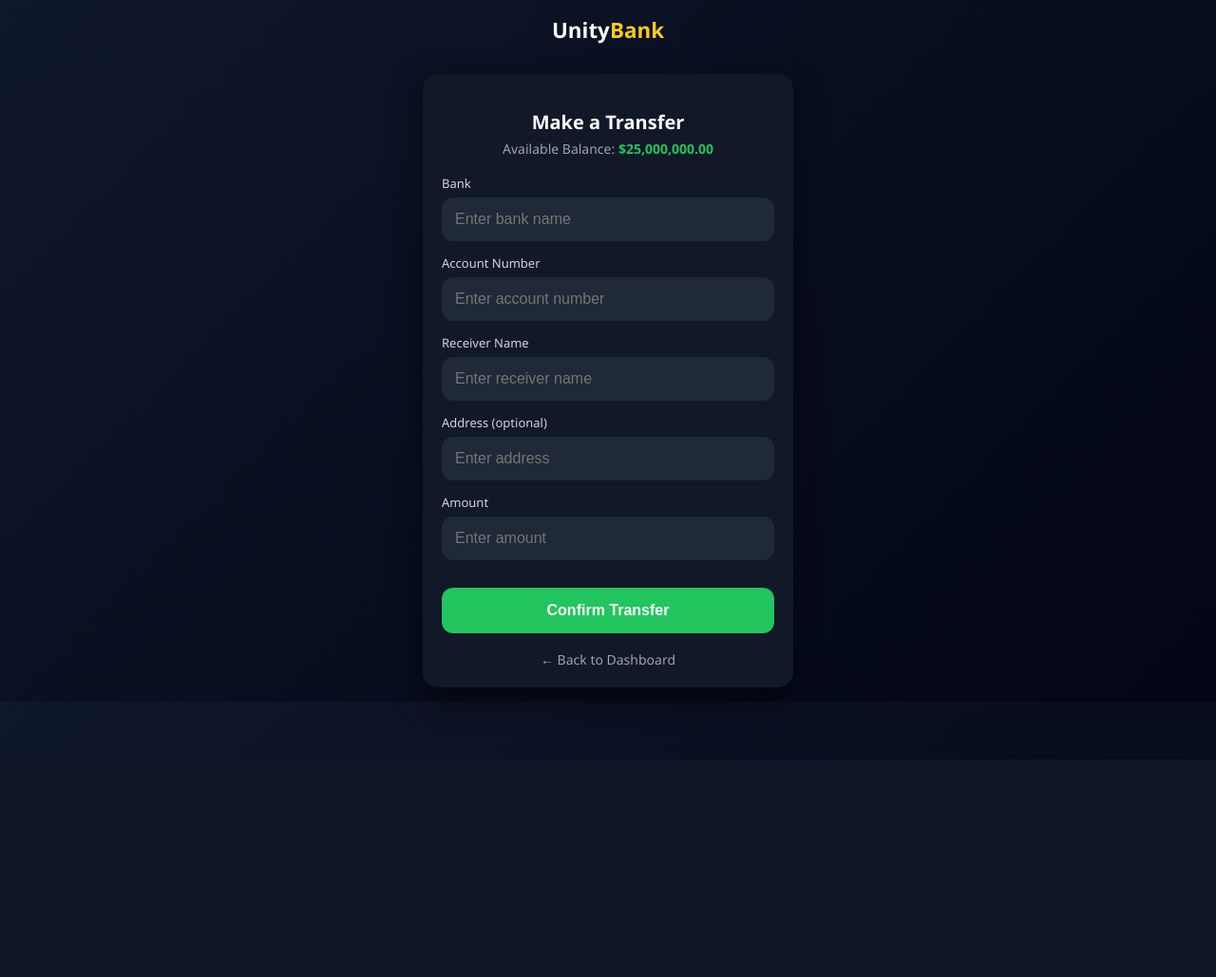
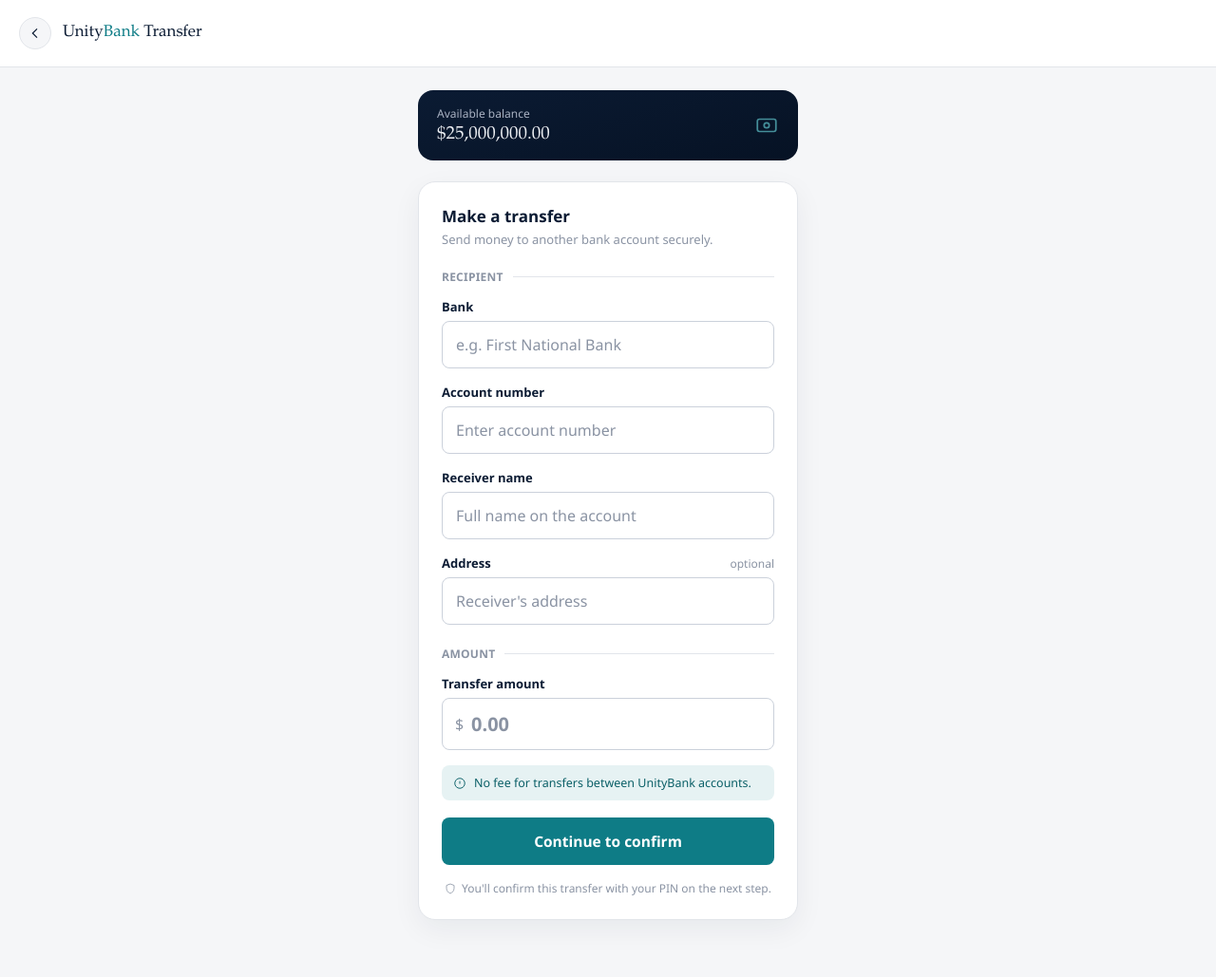
Before and after one commit to unitytech1/U.unitybank-app, a Flask app: page /transfer in a window 1280 px wide. Shown: the whole page at 95% size. Before the commit the page ends 740 px from the top, so only its background shows below. Run offline with Flask 3, Linux system fonts and the light colour scheme; the visitor is signed in with stand-in values (Sample User, id 1).

Commit message:
Update transfer.html

```diff
--- a/templates/transfer.html
+++ b/templates/transfer.html
@@ -2,226 +2,348 @@
 <html lang="en">
 <head>
 <meta charset="UTF-8">
-    <meta name="viewport" content="width=device-width, initial-scale=1.0">
-    <title>Unity Bank - Make a Transfer</title>
+<meta name="viewport" content="width=device-width, initial-scale=1, maximum-scale=1">
+<title>Make a Transfer - UnityBank</title>
 <style>
+
 *{
+    margin:0;
+    padding:0;
     box-sizing:border-box;
 }
 
-/* =========================
-   BODY
-========================= */
-body {
-    margin: 0;
-    font-family: 'Segoe UI', sans-serif;
-    background: linear-gradient(135deg,#0f172a,#020617);
-    color: white;
+:root{
+    --ink:#0B1B33;
+    --ink-deep:#061224;
+    --paper:#F5F6F8;
+    --card:#FFFFFF;
+    --accent:#0E7C86;
+    --accent-dark:#0A5F67;
+    --accent-soft:rgba(14,124,134,0.10);
+    --text-muted:#5B6472;
+    --text-soft:#8A93A3;
+    --line:#E2E5EA;
+    --success:#1B8A5A;
+    --success-bg:#E7F5EE;
+    --error:#B3261E;
+    --error-bg:#FDECEA;
+
+    --font-display: "Iowan Old Style", "Palatino Linotype", Georgia, ui-serif, serif;
+    --font-body: "Segoe UI", ui-sans-serif, -apple-system, BlinkMacSystemFont, Helvetica, Arial, sans-serif;
 }
 
-/* =========================
-   HEADER
-========================= */
-.header {
-    padding: 16px;
-    text-align: center;
-    font-size: 1.4rem;
-    font-weight: bold;
+html, body{
+    height:100%;
 }
 
-.header span {
-    color: #facc15;
+body{
+    margin:0;
+    font-family:var(--font-body);
+    background:var(--paper);
+    color:var(--ink);
+    min-height:100vh;
 }
 
-/* =========================
-   CONTAINER (MOBILE PERFECT)
-========================= */
-.container {
-    max-width: 420px;
-    margin: auto;
-    padding: 15px;
+/* TOPBAR */
+.topbar{
+    display:flex;
+    align-items:center;
+    gap:12px;
+    padding:18px 20px;
+    background:var(--card);
+    border-bottom:1px solid var(--line);
+    position:sticky;
+    top:0;
+    z-index:10;
 }
 
-/* =========================
-   CARD
-========================= */
-.card {
-    background: #111827;
-    padding: 20px;
-    border-radius: 16px;
-    box-shadow: 0 10px 30px rgba(0,0,0,0.6);
+.back-btn{
+    width:34px;
+    height:34px;
+    border-radius:50%;
+    background:var(--paper);
+    border:1px solid var(--line);
+    display:flex;
+    align-items:center;
+    justify-content:center;
+    color:var(--ink);
+    text-decoration:none;
+    flex:none;
 }
 
-/* =========================
-   TEXT
-========================= */
-h2 {
-    text-align: center;
-    margin-bottom: 5px;
-    font-size: 20px;
+.back-btn:hover{
+    background:var(--line);
 }
 
-.balance {
-    text-align: center;
-    color: #9ca3af;
-    margin-bottom: 18px;
-    font-size: 14px;
+.topbar h1{
+    font-family:var(--font-display);
+    font-weight:500;
+    font-size:17px;
 }
 
-.balance b {
-    color: #22c55e;
+/* CONTAINER */
+.container{
+    max-width:440px;
+    margin:0 auto;
+    padding:24px 20px 60px;
 }
 
-/* =========================
-   FORM GROUP
-========================= */
-.form-group {
-    margin-bottom: 14px;
+/* BALANCE STRIP */
+.balance-strip{
+    background:linear-gradient(165deg, var(--ink) 0%, var(--ink-deep) 100%);
+    border-radius:16px;
+    padding:16px 20px;
+    color:#EDEFF3;
+    display:flex;
+    align-items:center;
+    justify-content:space-between;
+    margin-bottom:22px;
 }
 
-.form-group label {
-    display: block;
-    margin-bottom: 6px;
-    font-size: 13px;
-    color: #d1d5db;
+.balance-strip .label{
+    font-size:12px;
+    color:#A9B2C3;
+    margin-bottom:2px;
 }
 
-/* =========================
-   INPUT (iPhone optimized)
-========================= */
-.form-group input {
-    width: 100%;
-    padding: 14px;
-    border-radius: 12px;
-    border: none;
-    background: #1f2937;
-    color: white;
-    font-size: 16px; /* prevents zoom on iPhone */
+.balance-strip .amount{
+    font-family:var(--font-display);
+    font-size:19px;
+    font-weight:500;
 }
 
-/* INPUT FOCUS */
-.form-group input:focus {
-    outline: none;
-    box-shadow: 0 0 0 2px #facc15;
+.balance-strip svg{
+    opacity:0.7;
 }
 
-/* =========================
-   BUTTON
-========================= */
-.btn {
-    width: 100%;
-    padding: 15px;
-    margin-top: 15px;
-    background: #22c55e;
-    border: none;
-    border-radius: 12px;
-    color: white;
-    font-size: 16px;
-    font-weight: bold;
-    cursor: pointer;
-    transition: 0.3s;
+/* CARD */
+.card{
+    background:var(--card);
+    border:1px solid var(--line);
+    border-radius:18px;
+    padding:24px;
+    box-shadow:0 10px 30px rgba(11,27,51,0.06);
 }
 
-.btn:hover {
-    background: #16a34a;
+.card-intro{
+    margin-bottom:20px;
 }
 
-/* =========================
-   BACK LINK
-========================= */
-.back {
-    text-align: center;
-    margin-top: 18px;
-    color: #9ca3af;
-    text-decoration: none;
-    display: block;
-    font-size: 14px;
+.card-intro h2{
+    font-size:17px;
+    font-weight:600;
+    margin-bottom:4px;
 }
 
-.back:hover {
-    color: white;
+.card-intro p{
+    font-size:13px;
+    color:var(--text-soft);
 }
 
-/* =========================
-   MOBILE RESPONSIVE
-========================= */
-@media(max-width:480px){
-     .container{
-        padding:12px;
+/* FIELD */
+.field{
+    margin-bottom:16px;
+    text-align:left;
 }
 
-    .card{
-        padding:18px;
+.field label{
+    display:flex;
+    justify-content:space-between;
+    align-items:baseline;
+    font-size:13px;
+    font-weight:600;
+    color:var(--ink);
+    margin-bottom:6px;
 }
 
-    h2{
-        font-size:18px;
+.field label .optional{
+    font-weight:400;
+    color:var(--text-soft);
+    font-size:12px;
 }
 
-    .form-group input{
-        padding:13px;
+.input{
+    width:100%;
+    padding:13px 14px;
+    border-radius:8px;
+    border:1px solid #CBD1DB;
+    background:var(--card);
+    color:var(--ink);
+    outline:none;
+    font-size:16px;
+    font-family:var(--font-body);
+    transition:border-color 0.15s, box-shadow 0.15s;
 }
 
+.input::placeholder{
+    color:var(--text-soft);
+}
+
+.input:focus{
+    border-color:var(--accent);
+    box-shadow:0 0 0 3px rgba(14,124,134,0.15);
+}
+
+/* AMOUNT FIELD */
+.amount-row{
+    position:relative;
+}
+
+.amount-row .currency{
+    position:absolute;
+    left:14px;
+    top:50%;
+    transform:translateY(-50%);
+    color:var(--text-soft);
+    font-size:16px;
+    pointer-events:none;
+}
+
+.amount-row .input{
+    padding-left:30px;
+    font-size:20px;
+    font-weight:600;
+}
+
+/* DIVIDER LABEL */
+.field-section{
+    display:flex;
+    align-items:center;
+    gap:10px;
+    margin:22px 0 14px;
+    color:var(--text-soft);
+    font-size:12px;
+    font-weight:600;
+    letter-spacing:0.02em;
+    text-transform:uppercase;
+}
+
+.field-section::after{
+    content:"";
+    flex:1;
+    height:1px;
+    background:var(--line);
+}
+
+/* FEE NOTE */
+.fee-note{
+    display:flex;
+    align-items:center;
+    gap:8px;
+    background:var(--accent-soft);
+    color:var(--accent-dark);
+    font-size:12.5px;
+    padding:10px 12px;
+    border-radius:8px;
+    margin-bottom:18px;
+}
+
+/* BUTTON */
 .btn{
+    width:100%;
     padding:14px;
+    border:none;
+    border-radius:8px;
+    background:var(--accent);
+    color:white;
+    font-weight:600;
+    cursor:pointer;
+    font-size:15.5px;
+    font-family:var(--font-body);
+    transition:background 0.15s;
 }
+
+.btn:hover{
+    background:var(--accent-dark);
 }
+
+.security-note{
+    display:flex;
+    align-items:center;
+    justify-content:center;
+    gap:6px;
+    margin-top:16px;
+    font-size:12px;
+    color:var(--text-soft);
+}
+
 </style>
 </head>
 <body>
 
-    <div class="header">
-        Unity<span>Bank</span>
+<div class="topbar">
+    <a href="{{ url_for('dashboard') }}" class="back-btn" aria-label="Back to dashboard">
+        <svg width="16" height="16" viewBox="0 0 24 24" fill="none"><path d="M15 5l-7 7 7 7" stroke="currentColor" stroke-width="1.8"/></svg>
+    </a>
+    <h1>Unity<span style="color:var(--accent);">Bank</span> Transfer</h1>
 </div>
 
 <div class="container">
-        <div class="card">
 
-            <h2>Make a Transfer</h2>
-
-            <div class="balance">
-                Available Balance:
-                <b>${{ "{:,.2f}".format(user.balance) }}</b>
+    <div class="balance-strip">
+        <div>
+            <div class="label">Available balance</div>
+            <div class="amount">${{ "{:,.2f}".format(user.balance) }}</div>
+        </div>
+        <svg width="26" height="26" viewBox="0 0 24 24" fill="none"><rect x="3" y="6" width="18" height="12" rx="2" stroke="#5FC3CB" stroke-width="1.6"/><circle cx="12" cy="12" r="2.5" stroke="#5FC3CB" stroke-width="1.6"/></svg>
     </div>
 
-  <form method="POST" action="{{ url_for('go_to_pin') }}">
-
-    <div class="form-group">
-        <label>Bank</label>
-        <input type="text" name="bank" placeholder="Enter bank name" required>
+    <div class="card">
+        <div class="card-intro">
+            <h2>Make a transfer</h2>
+            <p>Send money to another bank account securely.</p>
         </div>
 
-    <div class="form-group">
-        <label>Account Number</label>
-        <input type="text" name="account_number" placeholder="Enter account number" required>
+        <form method="POST" action="{{ url_for('go_to_pin') }}" id="transfer-form">
+
+            <div class="field-section">Recipient</div>
+
+            <div class="field">
+                <label for="bank">Bank</label>
+                <input type="text" id="bank" name="bank" class="input" placeholder="e.g. First National Bank" required>
             </div>
 
-    <div class="form-group">
-        <label>Receiver Name</label>
-        <input type="text" name="receiver_name" placeholder="Enter receiver name" required>
+            <div class="field">
+                <label for="account_number">Account number</label>
+                <input type="text" id="account_number" name="account_number" class="input" inputmode="numeric" placeholder="Enter account number" required>
             </div>
 
-    <div class="form-group">
-        <label>Address (optional)</label>
-        <input type="text" name="address" placeholder="Enter address">
+            <div class="field">
+                <label for="receiver_name">Receiver name</label>
+                <input type="text" id="receiver_name" name="receiver_name" class="input" placeholder="Full name on the account" required>
             </div>
 
-    <div class="form-group">
-        <label>Amount</label>
-        <input type="number" name="amount" placeholder="Enter amount" required>
+            <div class="field">
+                <label for="address">Address <span class="optional">optional</span></label>
+                <input type="text" id="address" name="address" class="input" placeholder="Receiver's address">
             </div>
 
-    <button type="submit" class="btn">
-        Confirm Transfer
-    </button>
+            <div class="field-section">Amount</div>
 
-</form>
-            <a href="{{ url_for('dashboard') }}" class="back">
-                ← Back to Dashboard
-            </a>
-
+            <div class="field">
+                <label for="amount">Transfer amount</label>
+                <div class="amount-row">
+                    <span class="currency">$</span>
+                    <input type="number" id="amount" name="amount" class="input" placeholder="0.00" min="0.01" step="0.01" required>
                 </div>
             </div>
 
+            <div class="fee-note">
+                <svg width="14" height="14" viewBox="0 0 24 24" fill="none"><circle cx="12" cy="12" r="9" stroke="currentColor" stroke-width="1.6"/><path d="M12 8v5M12 16h.01" stroke="currentColor" stroke-width="1.6"/></svg>
+                No fee for transfers between UnityBank accounts.
+            </div>
+
+            <button type="submit" class="btn">Continue to confirm</button>
+
+            <div class="security-note">
+                <svg width="12" height="12" viewBox="0 0 24 24" fill="none"><path d="M12 2L4 5v6c0 5 3.4 9.2 8 11 4.6-1.8 8-6 8-11V5l-8-3z" stroke="#8A93A3" stroke-width="1.6" fill="none"/></svg>
+                You'll confirm this transfer with your PIN on the next step.
+            </div>
+
+        </form>
+    </div>
+
+</div>
+
 </body>
-<html>
+</html>
```
Lines whose indentation alone changed are shown as unchanged.
